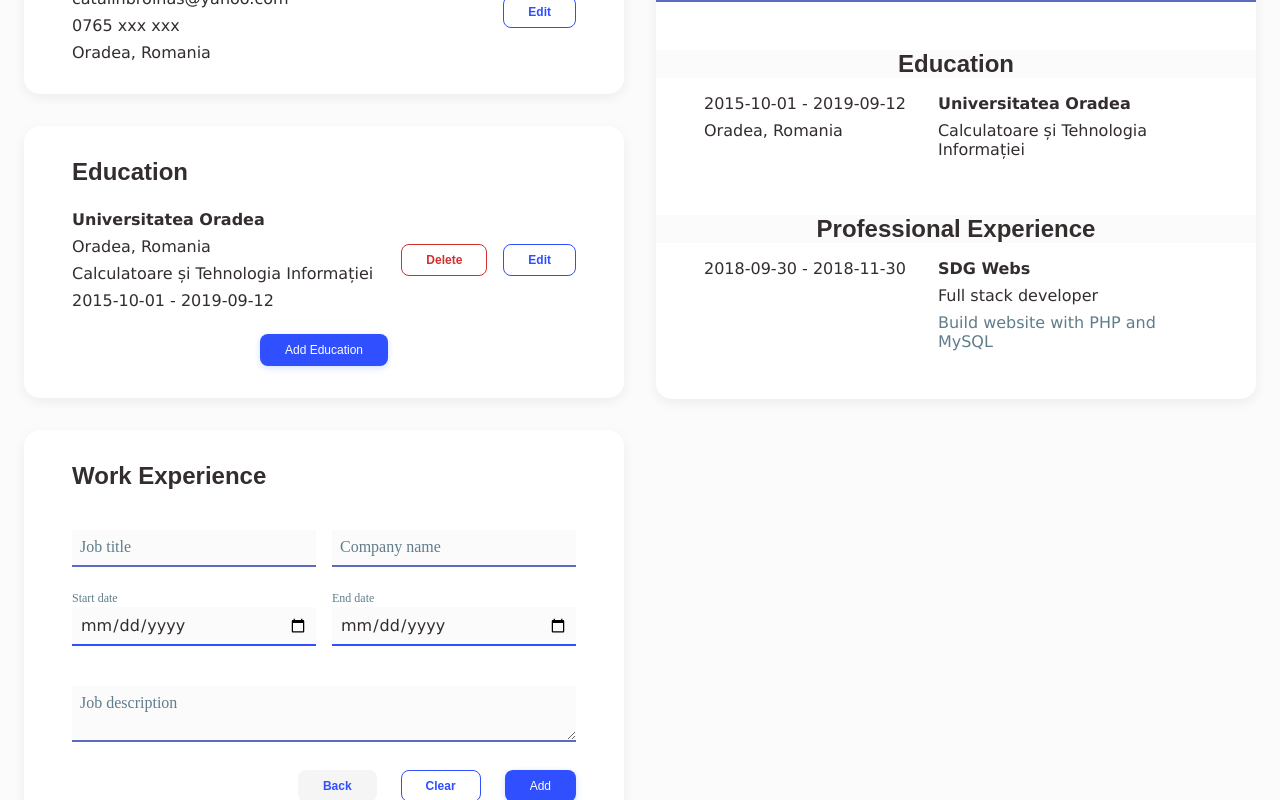
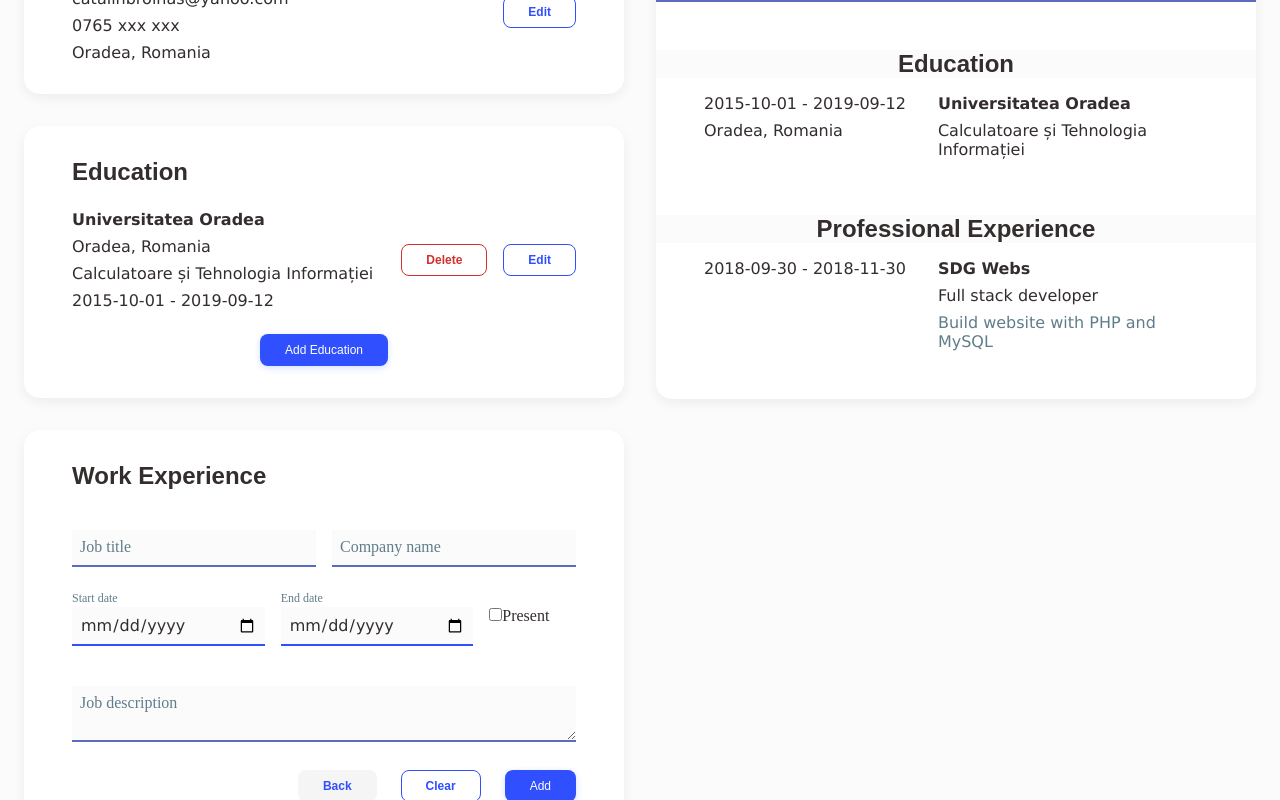
Before and after one commit to catalinbroinas/cv-application, a React (Vite) app: page / in a window 1280 px wide. Both pictures are taken after a click on the button "Add Experience". Shown: the part 257-1057 px from the top of the page. Built offline with nearby package versions, Linux system fonts and the light colour scheme.

Commit message:
feat(ExperienceForm): support "Present" as end date
- Add checkbox to optionally replace end date with "Present"
- Disable end date input when checkbox is selected

```diff
--- a/src/components/cv/CVExperience.jsx
+++ b/src/components/cv/CVExperience.jsx
@@ -7,7 +7,9 @@ function CVExperience({ experienceData }) {
             {experienceData.map((entry) => (
                 <div className="content" key={entry.id}>
                     <div className="date-time">
-                        <p className="text">{entry.experienceStartDate} - {entry.experienceEndDate}</p>
+                        <p className="text">
+                            {entry.experienceStartDate} - {entry.isPresentWork ? 'present' : entry.experienceEndDate}
+                        </p>
                     </div>
 
                     <div className="job">
--- a/src/components/display/ExperienceDataDisplay.jsx
+++ b/src/components/display/ExperienceDataDisplay.jsx
@@ -8,7 +8,9 @@ function ExperienceDataDisplay({ experienceData, onEdit, onDelete }) {
                         <p className="text fw-bold">{entry.companyName}</p>
                         <p className="text">{entry.jobTitle}</p>
                         <p className="text">{entry.jobDescription}</p>
-                        <p className="text">{entry.experienceStartDate} - {entry.experienceEndDate}</p>
+                        <p className="text">
+                            {entry.experienceStartDate} - {entry.isPresentWork ? 'present' : entry.experienceEndDate}
+                        </p>
                     </div>
 
                     <div className="display-data-action">
--- a/src/components/forms/ExperienceForm.jsx
+++ b/src/components/forms/ExperienceForm.jsx
@@ -7,9 +7,18 @@ function ExperienceForm({ onAdd, onBack, initialData = {} }) {
     const [companyName, setCompanyName] = useState(initialData.companyName || '');
     const [experienceStartDate, setExperienceStartDate] = useState(initialData.experienceStartDate || '');
     const [experienceEndDate, setExperienceEndDate] = useState(initialData.experienceEndDate || '');
+    const [isPresentWork, setIsPresentWork] = useState(initialData.isPresentWork || false);
 
     const handleAddClick = () => {
-        onAdd({ id, jobTitle, companyName, experienceStartDate, experienceEndDate, jobDescription});
+        onAdd({
+            id,
+            jobTitle,
+            companyName,
+            experienceStartDate,
+            experienceEndDate: isPresentWork ? '' : experienceEndDate,
+            jobDescription,
+            isPresentWork
+        });
     };
 
     const handleBackClick = () => onBack();
@@ -71,12 +80,24 @@ function ExperienceForm({ onAdd, onBack, initialData = {} }) {
                     <input
                         type="date"
                         id="experience-end-date"
-                        className="form-control"
+                        className={isPresentWork ? 'form-control form-disabled' : 'form-control'}
                         placeholder="End date"
-                        value={experienceEndDate}
+                        value={isPresentWork ? '' : experienceEndDate}
                         onChange={(e) => setExperienceEndDate(e.target.value)}
+                        disabled={isPresentWork}
                     />
                     <label htmlFor="experience-end-date" className="form-label">End date</label>
+                </div>
+
+                <div className="form-outline checkbox-wrapper">
+                    <input
+                        type="checkbox"
+                        id="experience-present-date"
+                        className="checkbox-input"
+                        checked={isPresentWork}
+                        onChange={(e) => setIsPresentWork(e.target.checked)}
+                    />
+                    <label htmlFor="experience-present-date" className="checkbox-label">Present</label>
                 </div>
             </div>
 
```
